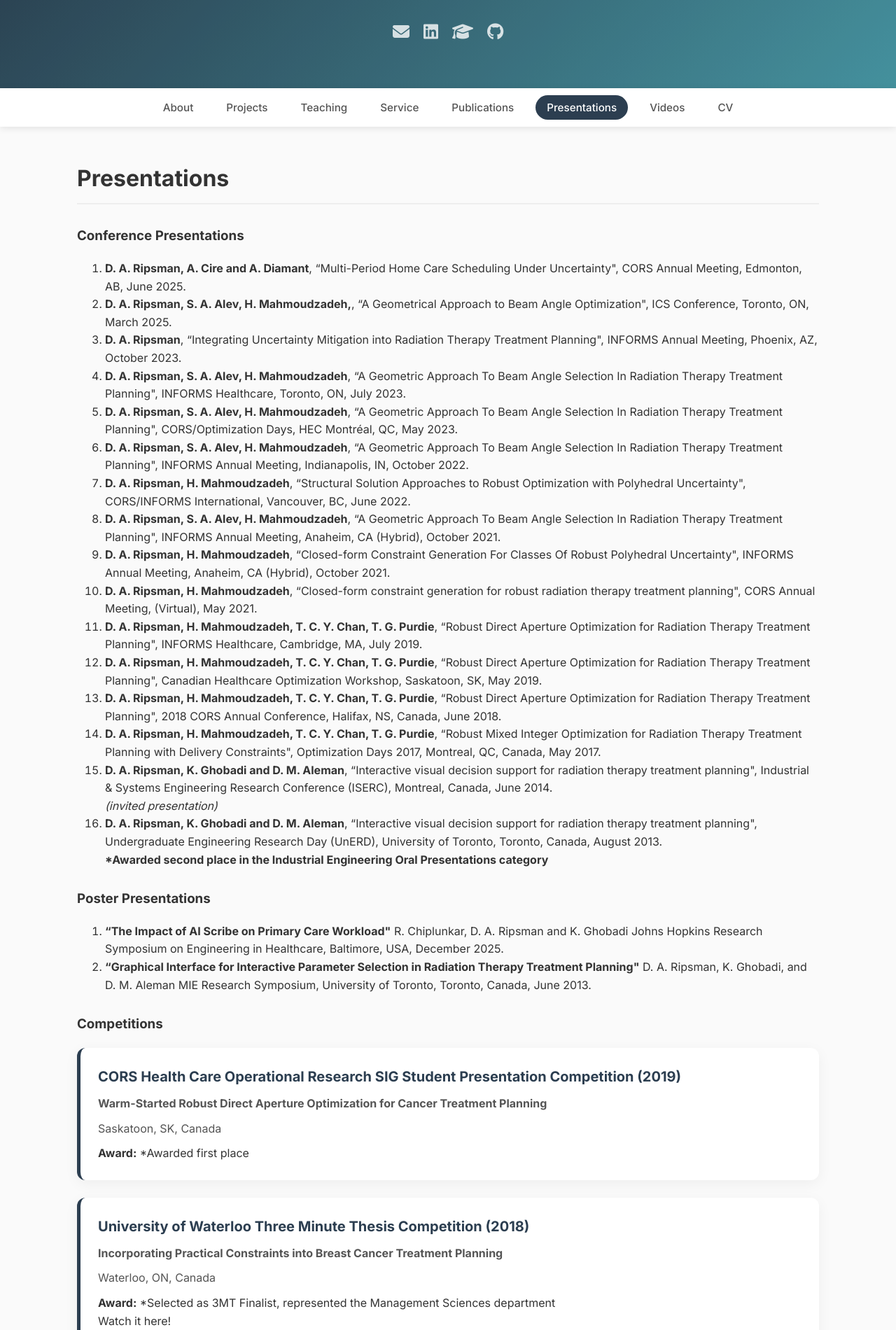
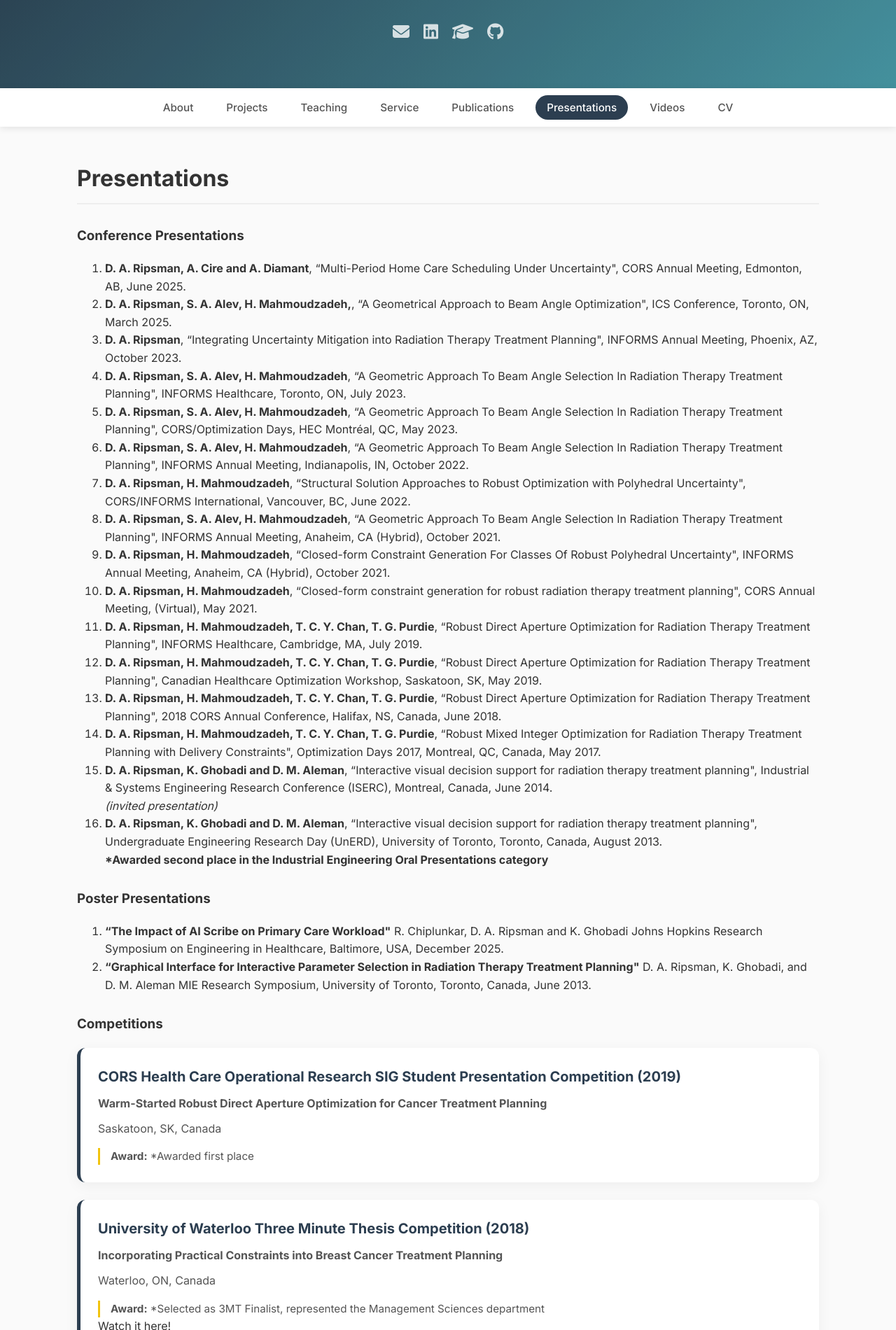
Before and after one commit to DaniRip/DaniRip.github.io, a Jekyll site: the page built from presentations.md, in a window 1280 px wide. Shown: the part 222-2122 px from the top of the page at 70% size. Built offline with Jekyll 4.4.1, drawn with Linux system fonts in a browser that asks for light colours; grey boxes are pictures that could not be loaded.

Commit message:
Update style.css

```diff
--- a/assets/css/style.css
+++ b/assets/css/style.css
@@ -285,6 +285,14 @@ h2 {
     height: 100%;
 }
 
+.award-callout {
+    margin-top: 15px;
+    padding-left: 15px;
+    border-left: 3px solid #f1c40f; /* A gold "medal" yellow/gold */
+    font-size: 0.95rem;
+    color: #555;
+}
+
 /* Buttons */
 .btn {
     display: inline-block;
```
